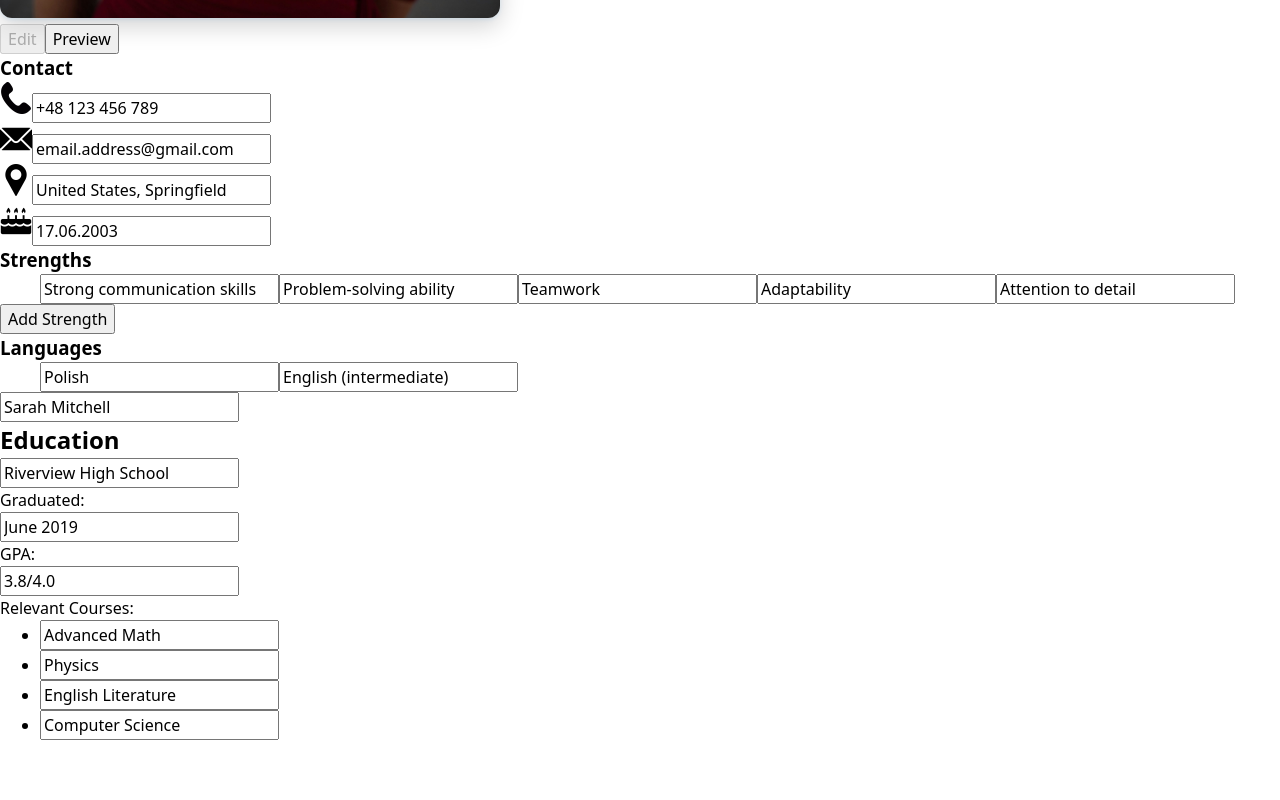
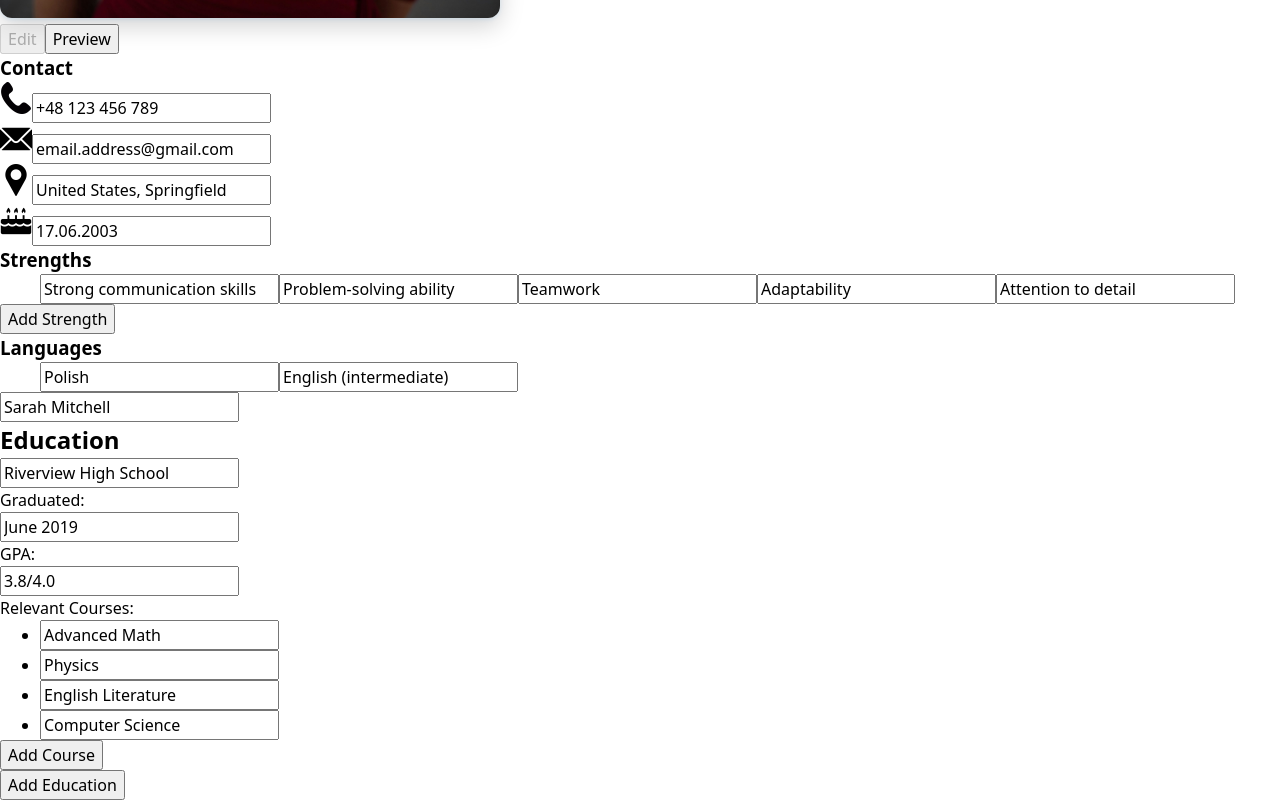
Before and after one commit to davidifme/cv-app, a React (Vite) app: page / in a window 1280 px wide. Shown: the part 804-1604 px from the top of the page. Before the commit the page ends 1544 px from the top, so only its background shows below. Built offline with nearby package versions, Linux system fonts and the light colour scheme.

Commit message:
feat: enable dynamic addition

```diff
--- a/src/components/Education.jsx
+++ b/src/components/Education.jsx
@@ -1,16 +1,32 @@
 import { useState } from "react"
 
 export default function Education({ editMode }) {
+    const [education, setEducation] = useState(educationData);
+
+    function handleAddEducation() {
+        const newEducation = {
+            id: crypto.randomUUID(),
+            schoolName: "",
+            graduated: "",
+            gpa: "",
+            courses: []
+        };
+        setEducation([...education, newEducation]);
+    }
+
     return (
         <section className="education">
             <h2>Education</h2>
-            {educationData.map(data => (
+            {education.map((data) => (
                 <EducationItem
-                    key={data.schoolName}
+                    key={data.id}
                     data={data}
                     editMode={editMode}
                 />
             ))}
+            {editMode && (
+                <button onClick={handleAddEducation}>Add Education</button>
+            )}
         </section>
     )
 }
@@ -19,9 +35,9 @@ function EducationItem({ editMode, data }) {
     const [schoolName, setSchoolName] = useState(data.schoolName)
     const [graduatedDate, setGraduatedDate] = useState(data.graduated)
     const [gpaScore, setGpaScore] = useState(data.gpa)
-    const [courses, setCourses] = useState(data.courses)
+    const [courses, setCourses] = useState(data.courses);
 
-    function handleOnChange(e, dataName, index) {
+    function handleOnChange(e, dataName, courseId) {
         if (dataName === 'schoolName') {
             setSchoolName(e.target.value)
         }
@@ -32,10 +48,21 @@ function EducationItem({ editMode, data }) {
             setGpaScore(e.target.value)
         }
         if (dataName === 'courses') {
-            const updatedCourses = [...courses]
-            updatedCourses[index] = e.target.value
-            setCourses(updatedCourses)
+            const updatedCourses = courses.map(course =>
+                course.id === courseId
+                    ? { ...course, text: e.target.value }
+                    : course
+            );
+            setCourses(updatedCourses);
         }
+    }
+
+    function handleAddCourse() {
+        const newCourse = {
+            id: crypto.randomUUID(),
+            text: ''
+        };
+        setCourses([...courses, newCourse]);
     }
 
     return (
@@ -70,17 +97,18 @@ function EducationItem({ editMode, data }) {
                     </div>
                     <p>Relevant Courses:</p>
                     <ul>
-                        {courses.map((course, index) => (
-                            <li key={course}>
+                        {courses.map((course) => (
+                            <li key={course.id}>
                                 <input
                                     className="course"
                                     type="text"
-                                    value={course}
-                                    onChange={(e) => handleOnChange(e, 'courses', index)}
+                                    value={course.text}
+                                    onChange={(e) => handleOnChange(e, 'courses', course.id)}
                                 />
                             </li>
                         ))}
                     </ul>
+                    <button onClick={handleAddCourse}>Add Course</button>
                 </>
             ) : (
                 <>
@@ -90,7 +118,7 @@ function EducationItem({ editMode, data }) {
                     <p>Relevant Courses:</p>
                     <ul>
                         {courses.map((course) => (
-                            <li key={course}>{course}</li>
+                            <li key={course.id}>{course.text}</li>
                         ))}
                     </ul>
                 </>
@@ -101,14 +129,15 @@ function EducationItem({ editMode, data }) {
 
 const educationData = [
     {
+        id: "edu-1",
         schoolName: "Riverview High School",
         graduated: "June 2019",
         gpa: "3.8/4.0",
         courses: [
-            "Advanced Math",
-            "Physics",
-            "English Literature",
-            "Computer Science"
+            { id: "course-1", text: "Advanced Math" },
+            { id: "course-2", text: "Physics" },
+            { id: "course-3", text: "English Literature" },
+            { id: "course-4", text: "Computer Science" }
         ]
     }
 ]
```
